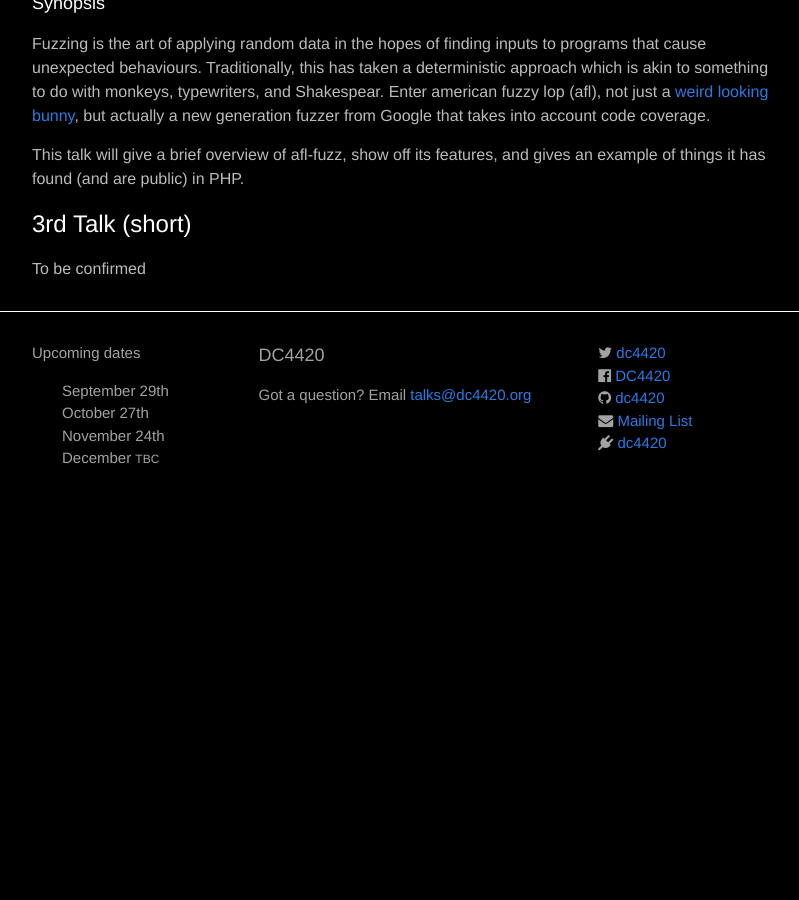
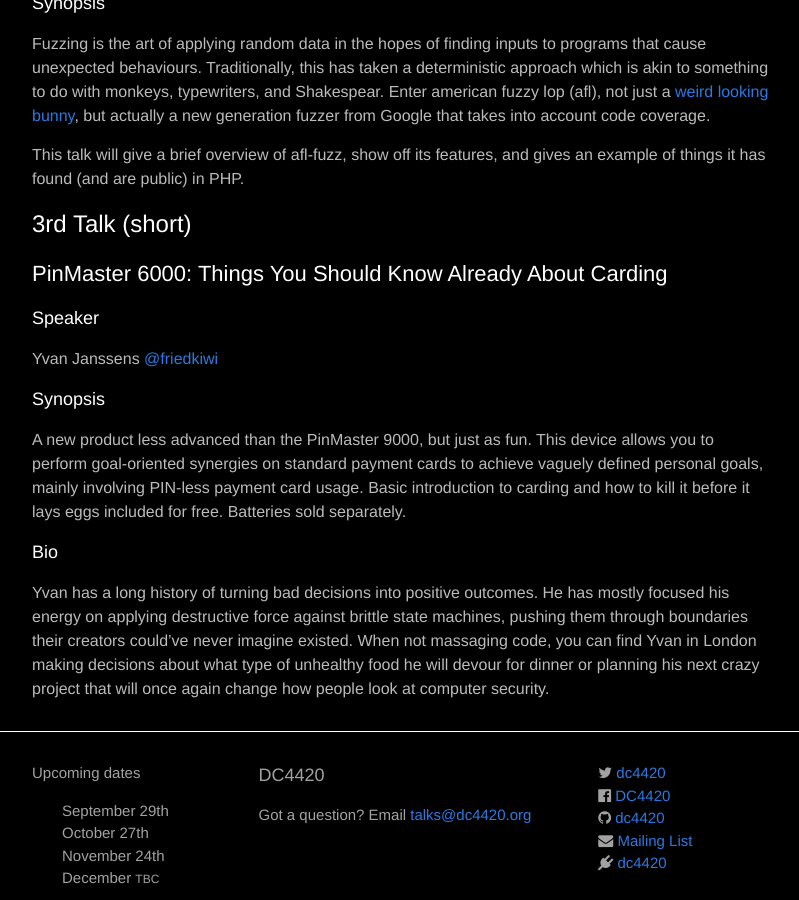
Before and after one commit to dc4420/website, a Jekyll site: the page built from _posts/2015-09-29-talks.markdown, in a window 1280 px wide and 900 px high, scrolled down 714 px. Shown: the whole window, without its empty margins (238-1037 px from the left). Built offline with Jekyll 4.4.1, drawn with Linux system fonts in a browser that asks for light colours; nearby versions of some CDN libraries; before the commit the page ends 1274 px from its top, so only the background shows below that; some of the changed text lies outside the part shown.

Commit message:
3rd September talk
try to do the Twitter links in acceptable markdown

```diff
--- a/_posts/2015-09-29-talks.markdown
+++ b/_posts/2015-09-29-talks.markdown
@@ -11,7 +11,7 @@
 
 ### Speaker
 
-Chris Sumner ([@TheSuggmeister]), Thomas Fischer ([@FVT])
+Chris Sumner [@TheSuggmeister](https://twitter.com/TheSuggmeister), Thomas Fischer [@FVT](https://twitter.com/FVT)
 
 ### Synopsis
 
@@ -40,14 +38,26 @@
 to programs that cause unexpected behaviours. Traditionally, this has taken
 a deterministic approach which is akin to something to do with monkeys,
 typewriters, and Shakespear. Enter american fuzzy lop (afl), not just a
-[weird looking bunny][3], but actually a new generation fuzzer from Google
+[weird looking bunny][1], but actually a new generation fuzzer from Google
 that takes into account code coverage.
 
 This talk will give a brief overview of afl-fuzz, show off its features, and
 gives an example of things it has found (and are public) in PHP.
 
-[3]: https://en.wikipedia.org/wiki/American_Fuzzy_Lop  "weird looking bunny"
+[1]: https://en.wikipedia.org/wiki/American_Fuzzy_Lop  "weird looking bunny"
 
 # 3rd Talk (short)
 
-To be confirmed
+## PinMaster 6000: Things You Should Know Already About Carding
+
+### Speaker
+
+Yvan Janssens [@friedkiwi](https://twitter.com/friedkiwi)
+
+### Synopsis
+
+A new product less advanced than the PinMaster 9000, but just as fun. This device allows you to perform goal-oriented synergies on standard payment cards to achieve vaguely defined personal goals, mainly involving PIN-less payment card usage. Basic introduction to carding and how to kill it before it lays eggs included for free. Batteries sold separately.
+
+### Bio
+
+Yvan has a long history of turning bad decisions into positive outcomes. He has mostly focused his energy on applying destructive force against brittle state machines, pushing them through boundaries their creators could've never imagine existed. When not massaging code, you can find Yvan in London making decisions about what type of unhealthy food he will devour for dinner or planning his next crazy project that will once again change how people look at computer security.
```
Also changed, not shown: other parts of _posts/2015-09-29-talks.markdown (+0 -2 lines).
